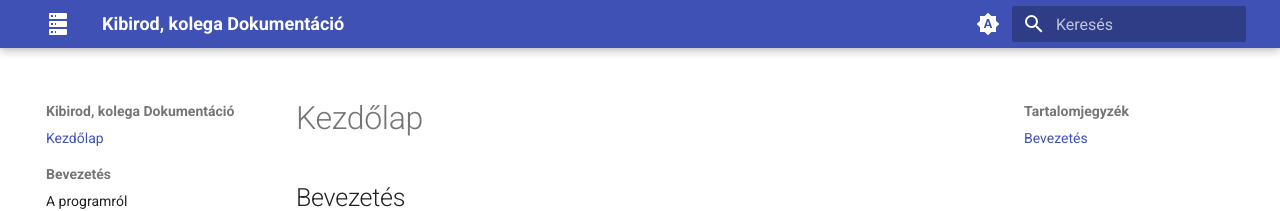
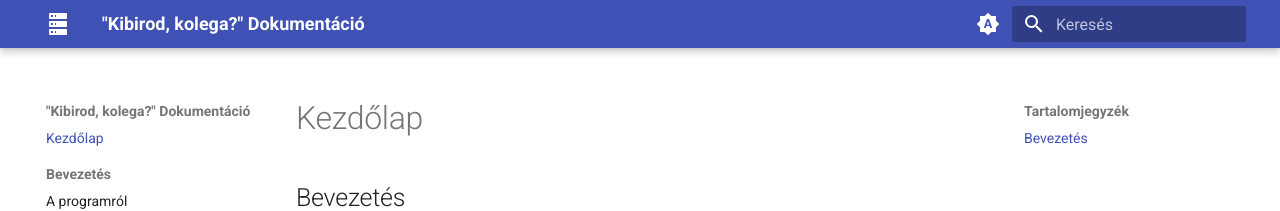
Before and after one commit to gyorfimarcell/Dusza2025, an MkDocs documentation site: the page built from documentation/docs/index.md, in a window 1280 px wide. Shown: the top 211 px of the page. Built offline with MkDocs 1.6.1 and Material for MkDocs 9.7.7, drawn with Linux system fonts in a browser that asks for light colours.

Commit message:
update title

```diff
--- a/documentation/mkdocs.yml
+++ b/documentation/mkdocs.yml
@@ -1,5 +1,5 @@
-site_name: Kibirod, kolega Dokumentáció
 site_url: https://konlll.github.io/dusza2025/
+site_name: "\"Kibirod, kolega?\" Dokumentáció"
 
 nav:
   - Kezdőlap: "index.md"
```
